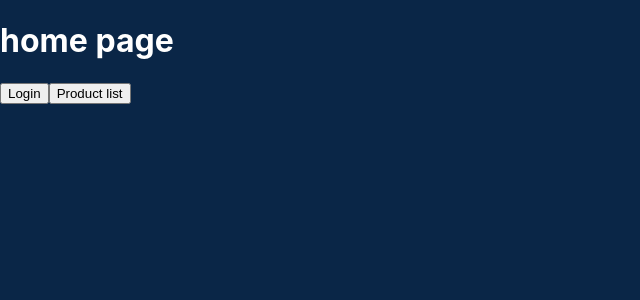
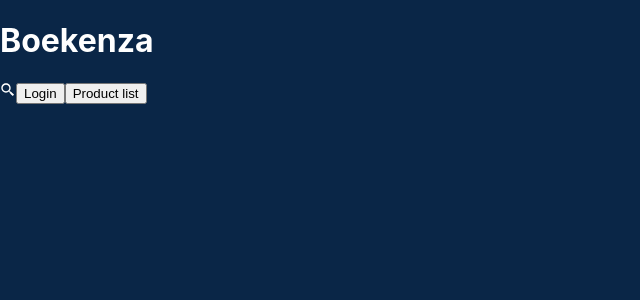
Before and after one commit to Atharvasharma12/Boekenza2.0, a React (Create React App) app: page / in a window 1280 px wide. Shown: the top 300 px of the page, without its empty margins (0-640 px from the left). Built offline with nearby package versions, Linux system fonts and the light colour scheme.

Commit message:
style: title changed and search icon added

```diff
--- a/package.json
+++ b/package.json
@@ -15,9 +15,10 @@
     "nodemon": "^2.0.21",
     "react": "^18.2.0",
     "react-dom": "^18.2.0",
+    "react-icons": "^4.8.0",
     "react-redux": "^8.0.5",
     "react-router-dom": "^6.8.2",
-    "react-scripts": "5.0.1",
+    "react-scripts": "^5.0.1",
     "redux-toolkit": "^1.1.2",
     "web-vitals": "^2.1.4"
   },
--- a/src/Components/Home.jsx
+++ b/src/Components/Home.jsx
@@ -1,12 +1,13 @@
 import React from "react";
 import { Link } from "react-router-dom";
 import LoginPage from "./LoginPage";
+import { BiSearchAlt2 } from "react-icons/bi";
 
 function Home() {
   return (
     <>
-      <h1>home page</h1>
-
+      <h1>Boekenza</h1>
+      <BiSearchAlt2 />
       <Link to="/LoginPage" element={LoginPage}>
         <button>Login</button>
       </Link>
```
Also changed, not shown: 1 other file (tests, documents, lock files or other folders).
